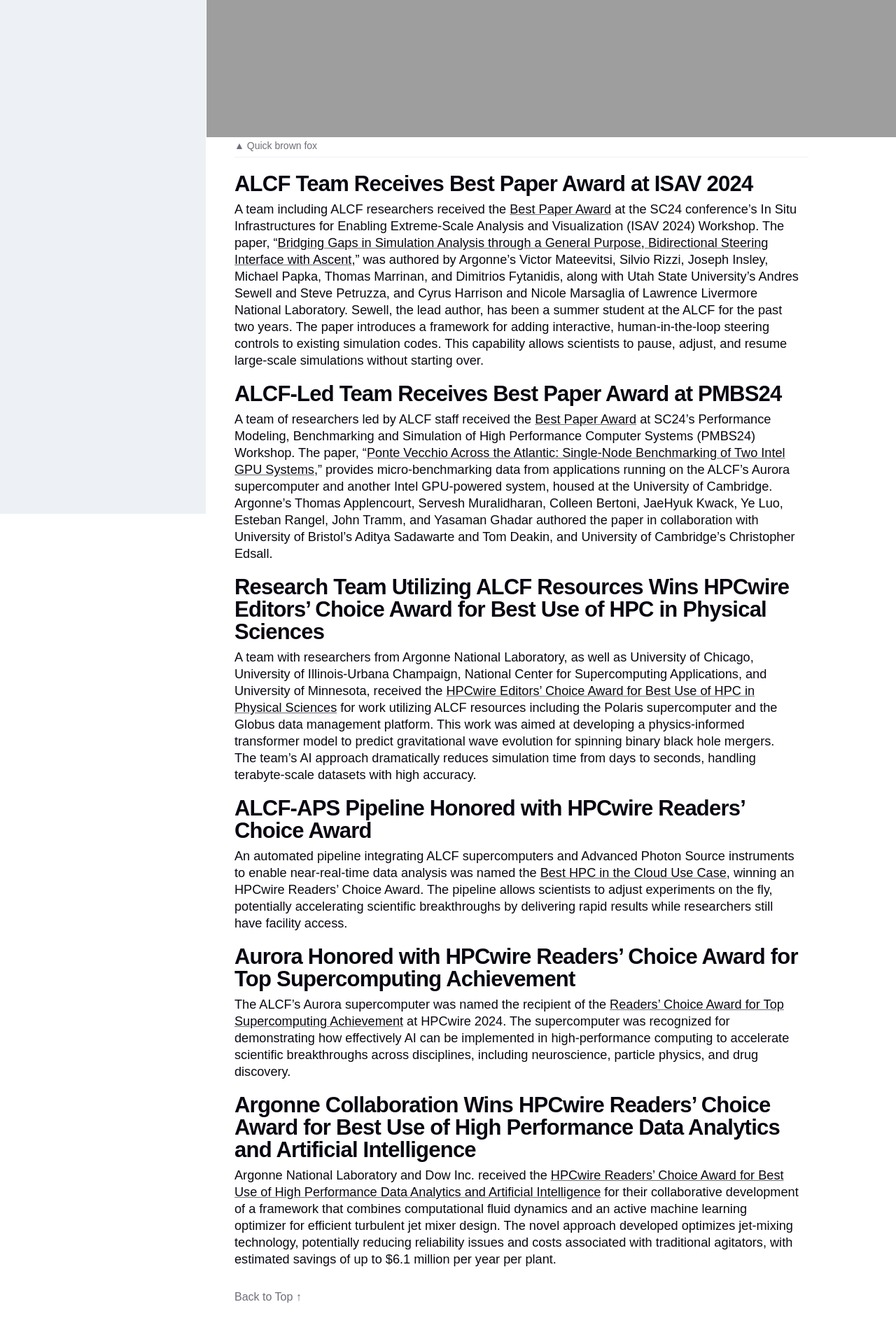
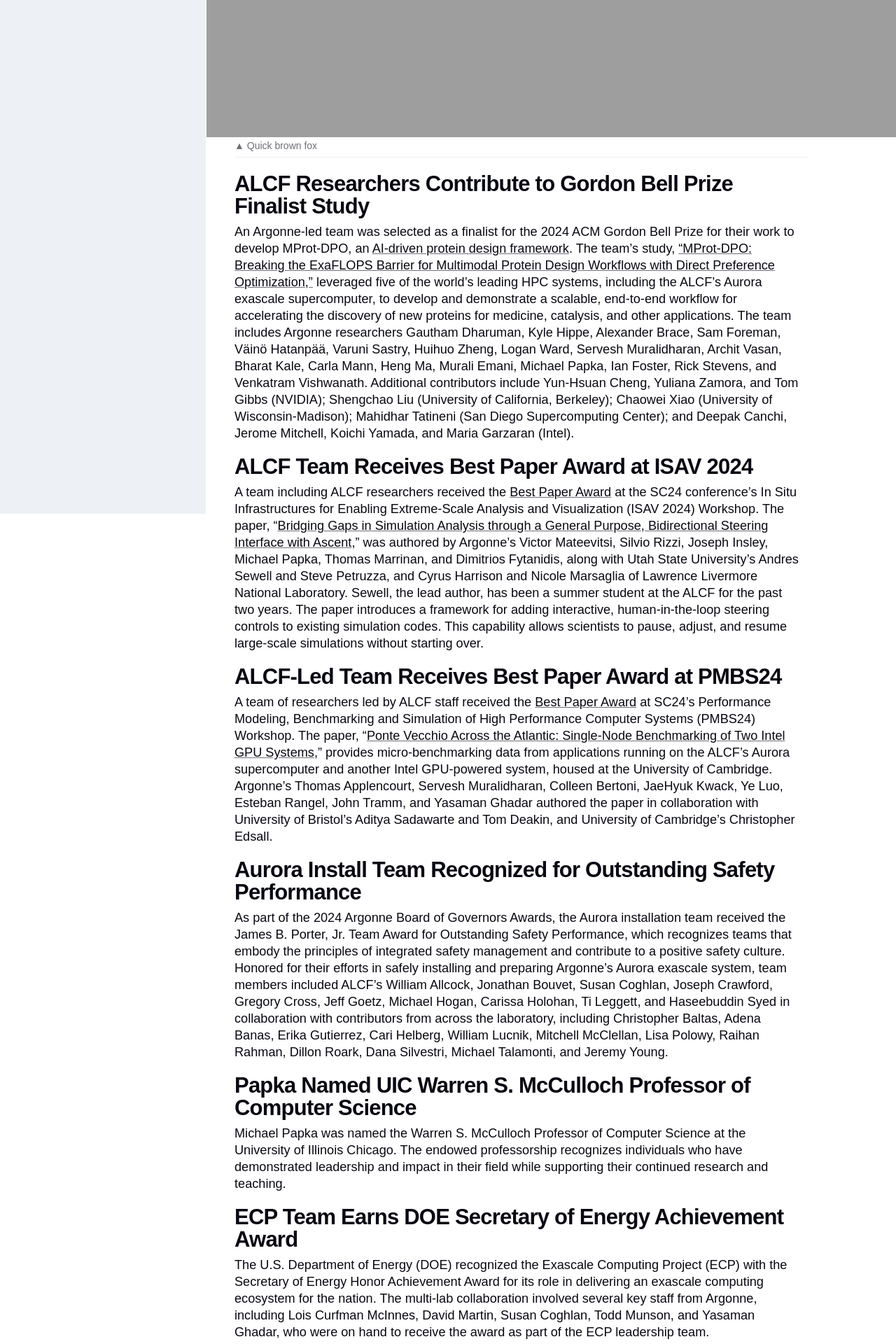
Before and after one commit to argonne-lcf/AR2024, a Jekyll site: the page built from 04_expertise-and-resources/staff-news.md, in a window 1280 px wide. Shown: the part 610-2530 px from the top of the page at 70% size. Built offline with Jekyll 4.4.1, drawn with Linux system fonts in a browser that asks for light colours; some web fonts are replaced; some of the changed text lies outside the part shown.

Commit message:
Update staff-news-additions.md

```diff
--- a/04_expertise-and-resources/staff-news.md
+++ b/04_expertise-and-resources/staff-news.md
@@ -9,6 +9,9 @@
 hero-img-caption: "Quick brown fox"
 ---
 
+## ALCF Researchers Contribute to Gordon Bell Prize Finalist Study
+
+An Argonne-led team was selected as a finalist for the 2024 ACM Gordon Bell Prize for their work to develop MProt-DPO, an [AI-driven protein design framework](https://www.alcf.anl.gov/news/argonne-team-breaks-new-ground-ai-driven-protein-design). The team’s study, ["MProt-DPO: Breaking the ExaFLOPS Barrier for Multimodal Protein Design Workflows with Direct Preference Optimization,”](https://www.computer.org/csdl/proceedings-article/sc/2024/529100a074/21HUV88n1F6) leveraged five of the world’s leading HPC systems, including the ALCF’s Aurora exascale supercomputer, to develop and demonstrate a scalable, end-to-end workflow for accelerating the discovery of new proteins for medicine, catalysis, and other applications. The team includes Argonne researchers Gautham Dharuman, Kyle Hippe, Alexander Brace, Sam Foreman, Väinö Hatanpää, Varuni Sastry, Huihuo Zheng, Logan Ward, Servesh Muralidharan, Archit Vasan, Bharat Kale, Carla Mann, Heng Ma, Murali Emani, Michael Papka, Ian Foster, Rick Stevens, and Venkatram Vishwanath. Additional contributors include Yun-Hsuan Cheng, Yuliana Zamora, and Tom Gibbs (NVIDIA); Shengchao Liu (University of California, Berkeley); Chaowei Xiao (University of Wisconsin-Madison); Mahidhar Tatineni (San Diego Supercomputing Center); and Deepak Canchi, Jerome Mitchell, Koichi Yamada, and Maria Garzaran (Intel).
 
 ## ALCF Team Receives Best Paper Award at ISAV 2024
 
@@ -18,8 +21,35 @@
 
 A team of researchers led by ALCF staff received the [Best Paper Award](https://www.alcf.anl.gov/news/alcf-teams-receive-best-paper-awards-sc24-workshops) at SC24’s Performance Modeling, Benchmarking and Simulation of High Performance Computer Systems (PMBS24) Workshop. The paper, “[Ponte Vecchio Across the Atlantic: Single-Node Benchmarking of Two Intel GPU Systems](https://doi.org/10.1109/SCW63240.2024.00184),” provides micro-benchmarking data from applications running on the ALCF’s Aurora supercomputer and another Intel GPU-powered system, housed at the University of Cambridge. Argonne’s Thomas Applencourt, Servesh Muralidharan, Colleen Bertoni, JaeHyuk Kwack, Ye Luo, Esteban Rangel, John Tramm, and Yasaman Ghadar authored the paper in collaboration with University of Bristol’s Aditya Sadawarte and Tom Deakin, and University of Cambridge’s Christopher Edsall.
 
+## Aurora Install Team Recognized for Outstanding Safety Performance
 
-## Research Team Utilizing ALCF Resources Wins HPCwire Editors’ Choice Award for Best Use of HPC in Physical Sciences
+As part of the 2024 Argonne Board of Governors Awards, the Aurora installation team received the James B. Porter, Jr. Team Award for Outstanding Safety Performance, which recognizes teams that embody the principles of integrated safety management and contribute to a positive safety culture. Honored for their efforts in safely installing and preparing Argonne’s Aurora exascale system, team members included ALCF’s William Allcock, Jonathan Bouvet, Susan Coghlan, Joseph Crawford, Gregory Cross, Jeff Goetz, Michael Hogan, Carissa Holohan, Ti Leggett, and Haseebuddin Syed in collaboration with contributors from across the laboratory, including Christopher Baltas, Adena Banas, Erika Gutierrez, Cari Helberg, William Lucnik, Mitchell McClellan, Lisa Polowy, Raihan Rahman, Dillon Roark, Dana Silvestri, Michael Talamonti, and Jeremy Young.
+
+## Papka Named UIC Warren S. McCulloch Professor of Computer Science
+
+Michael Papka was named the Warren S. McCulloch Professor of Computer Science at the University of Illinois Chicago. The endowed professorship recognizes individuals who have demonstrated leadership and impact in their field while supporting their continued research and teaching.
+
+## ECP Team Earns DOE Secretary of Energy Achievement Award
+
+The U.S. Department of Energy (DOE) recognized the Exascale Computing Project (ECP) with the Secretary of Energy Honor Achievement Award for its role in delivering an exascale computing ecosystem for the nation. The multi-lab collaboration involved several key staff from Argonne, including Lois Curfman McInnes, David Martin, Susan Coghlan, Todd Munson, and Yasaman Ghadar, who were on hand to receive the award as part of the ECP leadership team.
+
+## Shilpika Earns Recognition in Argonne’s Postdoc Research Slam
+
+ALCF postdoctoral researcher Shilpika tied for third place in Argonne’s 2024 Postdoc Research Slam with her presentation, “Alice in the Data Labyrinth: Solving Supercomputer Mysteries Through Intelligent Visuals.” The event showcased research from postdoctoral scholars in three-minute pitches before a live audience and panel of judges. Shilpika later presented her work as part of the Argonne OutLoud lecture series event, “Global Problem Solvers: Early-Career Scientists Explore New Frontiers to Unleash Discoveries for Today and Tomorrow.”
+
+## Mateevitsi Named Senior Member of IEEE and ACM
+
+In 2024, Victor Mateevitsi, ALCF assistant computer scientist, was named a senior member of both the IEEE and the Association for Computing Machinery (ACM), recognizing his professional experience and contributions to the field.
+
+## Papka Honored with IEEE Chicago Section Award
+
+ALCF Director Michael Papka received the IEEE Chicago Section's Distinguished Senior Research and Development Award, recognizing his contributions to high-performance computing. Argonne National Laboratory was also honored with the Friends of the IEEE Chicago Section Award, highlighting the lab’s collaborative efforts with the organization.
+
+## Papka Receives NIU Distinguished Alumni Award
+
+ALCF Director Michael Papka received the Distinguished Alumni Award from Northern Illinois University's College of Liberal Arts and Sciences. The award honors alumni who have made significant contributions in their professional field or through civic, cultural, or charitable service.
+
+## Research Team Using ALCF Resources Wins HPCwire Award for Best Use of HPC in Physical Sciences
 
 A team with researchers from Argonne National Laboratory, as well as University of Chicago, University of Illinois-Urbana Champaign, National Center for Supercomputing Applications, and University of Minnesota, received the [HPCwire Editors’ Choice Award for Best Use of HPC in Physical Sciences](https://www.hpcwire.com/2024-readers-editors-choice-best-use-of-hpc-in-physical-sciences/) for work utilizing ALCF resources including the Polaris supercomputer and the Globus data management platform. This work was aimed at developing a physics-informed transformer model to predict gravitational wave evolution for spinning binary black hole mergers. The team’s AI approach dramatically reduces simulation time from days to seconds, handling terabyte-scale datasets with high accuracy.
 
```
